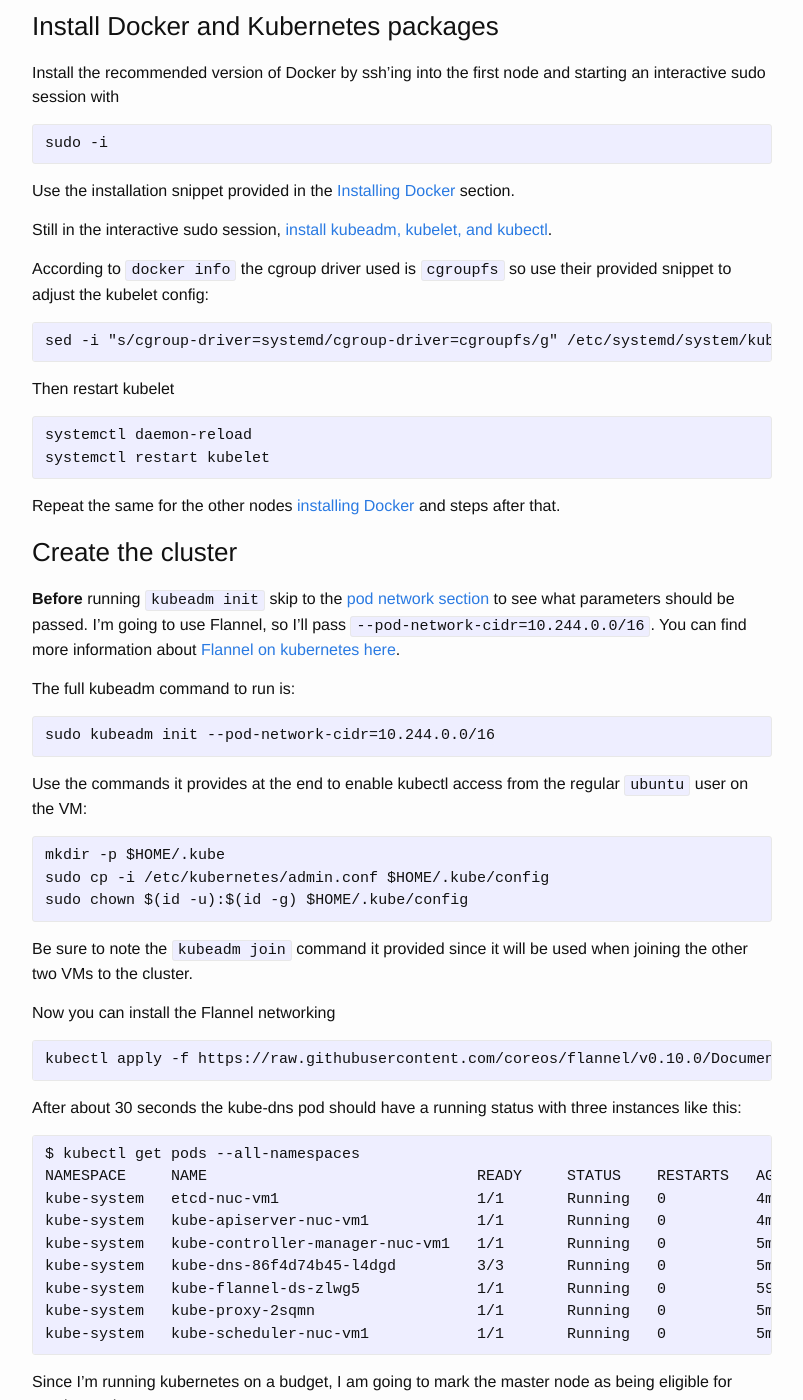
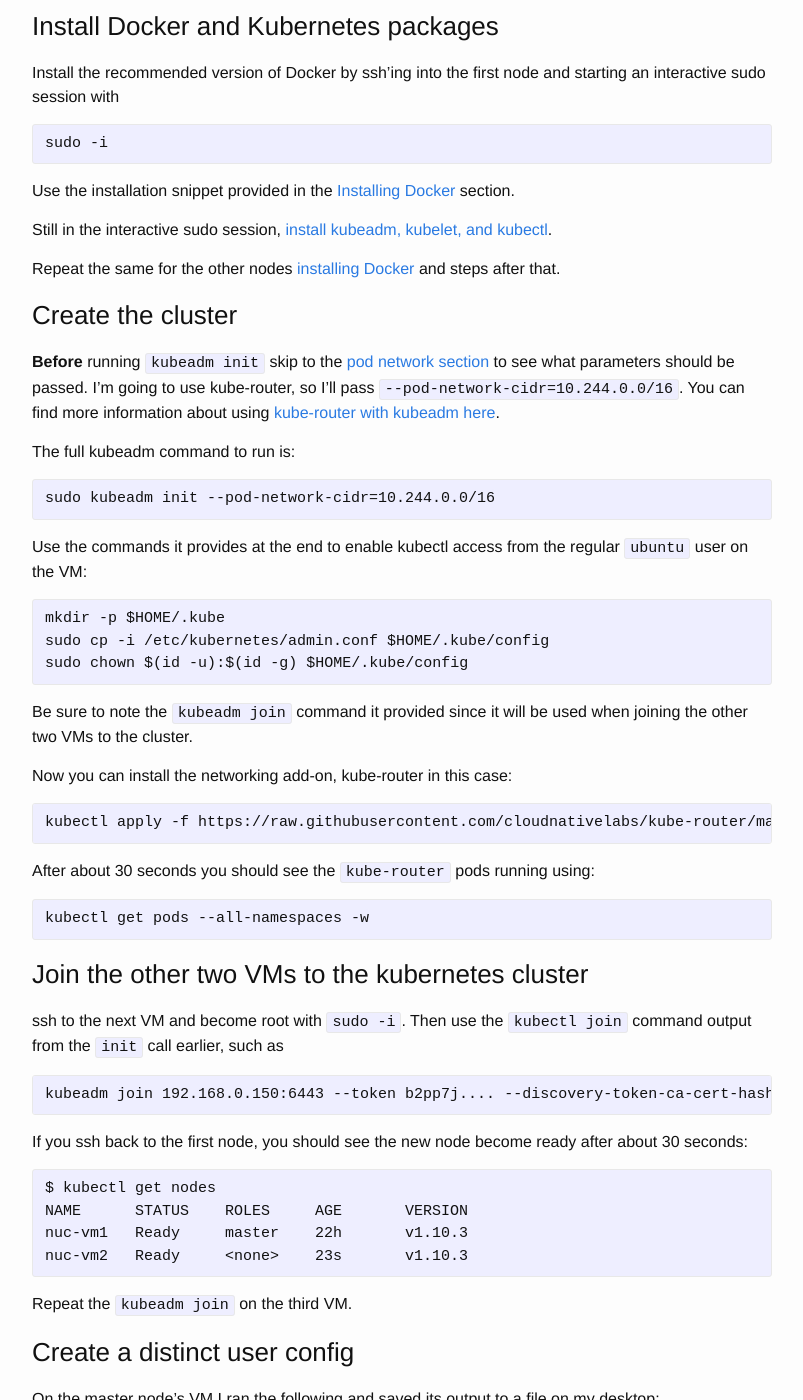
Before and after one commit to itzg/itzg.github.io, a Jekyll site: the page built from _posts/2018-05-24-setting-up-kubernetes-on-a-budget-with-ceph-volumes.md, in a window 1280 px wide and 1400 px high, scrolled down 4269 px. Shown: the whole window, without its empty margins (238-1041 px from the left). Built offline with Jekyll 4.4.1, drawn with Linux system fonts in a browser that asks for light colours; nearby versions of some CDN libraries; our own code applies the rules of GitHub Pages for plain Markdown files; some of the changed text lies outside the part shown.

Commit message:
_posts/2018-05-24-setting-up-kubernetes-on-a-budget-with-ceph-volumes.md updated from https://stackedit.io/

```diff
--- a/_posts/2018-05-24-setting-up-kubernetes-on-a-budget-with-ceph-volumes.md
+++ b/_posts/2018-05-24-setting-up-kubernetes-on-a-budget-with-ceph-volumes.md
@@ -12,7 +12,7 @@
 <li>i5 dual-core, hyperthreaded processor</li>
 <li>16 GB RAM</li>
 <li>240 GB SSD with about 100 GB dedicated to VM images</li>
-<li>Ubuntu Xenial 16.0.4.4</li>
+<li>Ubuntu Xenial 16.04.4</li>
 <li>Kernel 4.4.0-124</li>
 </ul>
 <p>It has plenty of RAM for three VMs, but I’m going to be knowingly overcommitting the vCPU count of 6 (2 x 3 VMs) since there’s only 4 logical processors on my system. I’m not going to be running stressful workloads, so hopefully that works out.</p>
@@ -114,16 +114,9 @@
 </code></pre>
 <p>Use the installation snippet provided in the <a href="https://kubernetes.io/docs/tasks/tools/install-kubeadm/#installing-docker">Installing Docker</a> section.</p>
 <p>Still in the interactive sudo session, <a href="https://kubernetes.io/docs/tasks/tools/install-kubeadm/#installing-kubeadm-kubelet-and-kubectl">install kubeadm, kubelet, and kubectl</a>.</p>
-<p>According to <code>docker info</code> the cgroup driver used is <code>cgroupfs</code> so use their provided snippet to adjust the kubelet config:</p>
-<pre class=" language-bash"><code class="prism  language-bash"><span class="token function">sed</span> -i <span class="token string">"s/cgroup-driver=systemd/cgroup-driver=cgroupfs/g"</span> /etc/systemd/system/kubelet.service.d/10-kubeadm.conf
-</code></pre>
-<p>Then restart kubelet</p>
-<pre class=" language-bash"><code class="prism  language-bash">systemctl daemon-reload
-systemctl restart kubelet
-</code></pre>
 <p>Repeat the same for the other nodes <a href="https://kubernetes.io/docs/tasks/tools/install-kubeadm/#installing-docker">installing Docker</a> and steps after that.</p>
 <h3 id="create-the-cluster">Create the cluster</h3>
-<p><strong>Before</strong> running <code>kubeadm init</code> skip to the <a href="https://kubernetes.io/docs/setup/independent/create-cluster-kubeadm/#pod-network">pod network section</a> to see what parameters should be passed. I’m going to use Flannel, so I’ll pass <code>--pod-network-cidr=10.244.0.0/16</code>.  You can find more information about <a href="https://coreos.com/flannel/docs/latest/kubernetes.html">Flannel on kubernetes here</a>.</p>
+<p><strong>Before</strong> running <code>kubeadm init</code> skip to the <a href="https://kubernetes.io/docs/setup/independent/create-cluster-kubeadm/#pod-network">pod network section</a> to see what parameters should be passed. I’m going to use kube-router, so I’ll pass <code>--pod-network-cidr=10.244.0.0/16</code>.  You can find more information about using <a href="https://github.com/cloudnativelabs/kube-router/blob/master/docs/kubeadm.md">kube-router with kubeadm here</a>.</p>
 <p>The full kubeadm command to run is:</p>
 <pre class=" language-bash"><code class="prism  language-bash"><span class="token function">sudo</span> kubeadm init --pod-network-cidr<span class="token operator">=</span>10.244.0.0/16
 </code></pre>
@@ -133,22 +126,11 @@
 <span class="token function">sudo</span> <span class="token function">chown</span> <span class="token variable"><span class="token variable">$(</span><span class="token function">id</span> -u<span class="token variable">)</span></span><span class="token keyword">:</span><span class="token variable"><span class="token variable">$(</span><span class="token function">id</span> -g<span class="token variable">)</span></span> <span class="token variable">$HOME</span>/.kube/config
 </code></pre>
 <p>Be sure to note the <code>kubeadm join</code> command it provided since it will be used when joining the other two VMs to the cluster.</p>
-<p>Now you can install the Flannel networking</p>
-<pre class=" language-bash"><code class="prism  language-bash">kubectl apply -f https://raw.githubusercontent.com/coreos/flannel/v0.10.0/Documentation/kube-flannel.yml
+<p>Now you can install the networking add-on, kube-router in this case:</p>
+<pre class=" language-bash"><code class="prism  language-bash">kubectl apply -f https://raw.githubusercontent.com/cloudnativelabs/kube-router/master/daemonset/kubeadm-kuberouter.yaml
 </code></pre>
-<p>After about 30 seconds the kube-dns pod should have a running status with three instances like this:</p>
-<pre class=" language-bash"><code class="prism  language-bash">$ kubectl get pods --all-namespaces
-NAMESPACE     NAME                              READY     STATUS    RESTARTS   AGE
-kube-system   etcd-nuc-vm1                      1/1       Running   0          4m
-kube-system   kube-apiserver-nuc-vm1            1/1       Running   0          4m
-kube-system   kube-controller-manager-nuc-vm1   1/1       Running   0          5m
-kube-system   kube-dns-86f4d74b45-l4dgd         3/3       Running   0          5m
-kube-system   kube-flannel-ds-zlwg5             1/1       Running   0          59s
-kube-system   kube-proxy-2sqmn                  1/1       Running   0          5m
-kube-system   kube-scheduler-nuc-vm1            1/1       Running   0          5m
-</code></pre>
-<p>Since I’m running kubernetes on a budget, I am going to mark the master node as being eligible for running pods:</p>
-<pre class=" language-bash"><code class="prism  language-bash">kubectl taint nodes --all node-role.kubernetes.io/master-
+<p>After about 30 seconds you should see the <code>kube-router</code> pods running using:</p>
+<pre class=" language-bash"><code class="prism  language-bash">kubectl get pods --all-namespaces -w
 </code></pre>
 <h3 id="join-the-other-two-vms-to-the-kubernetes-cluster">Join the other two VMs to the kubernetes cluster</h3>
 <p>ssh to the next VM and become root with <code>sudo -i</code>. Then use the <code>kubectl join</code> command output from the <code>init</code> call earlier, such as</p>
```
Also changed, not shown: other parts of _posts/2018-05-24-setting-up-kubernetes-on-a-budget-with-ceph-volumes.md (+2 -2 lines).
